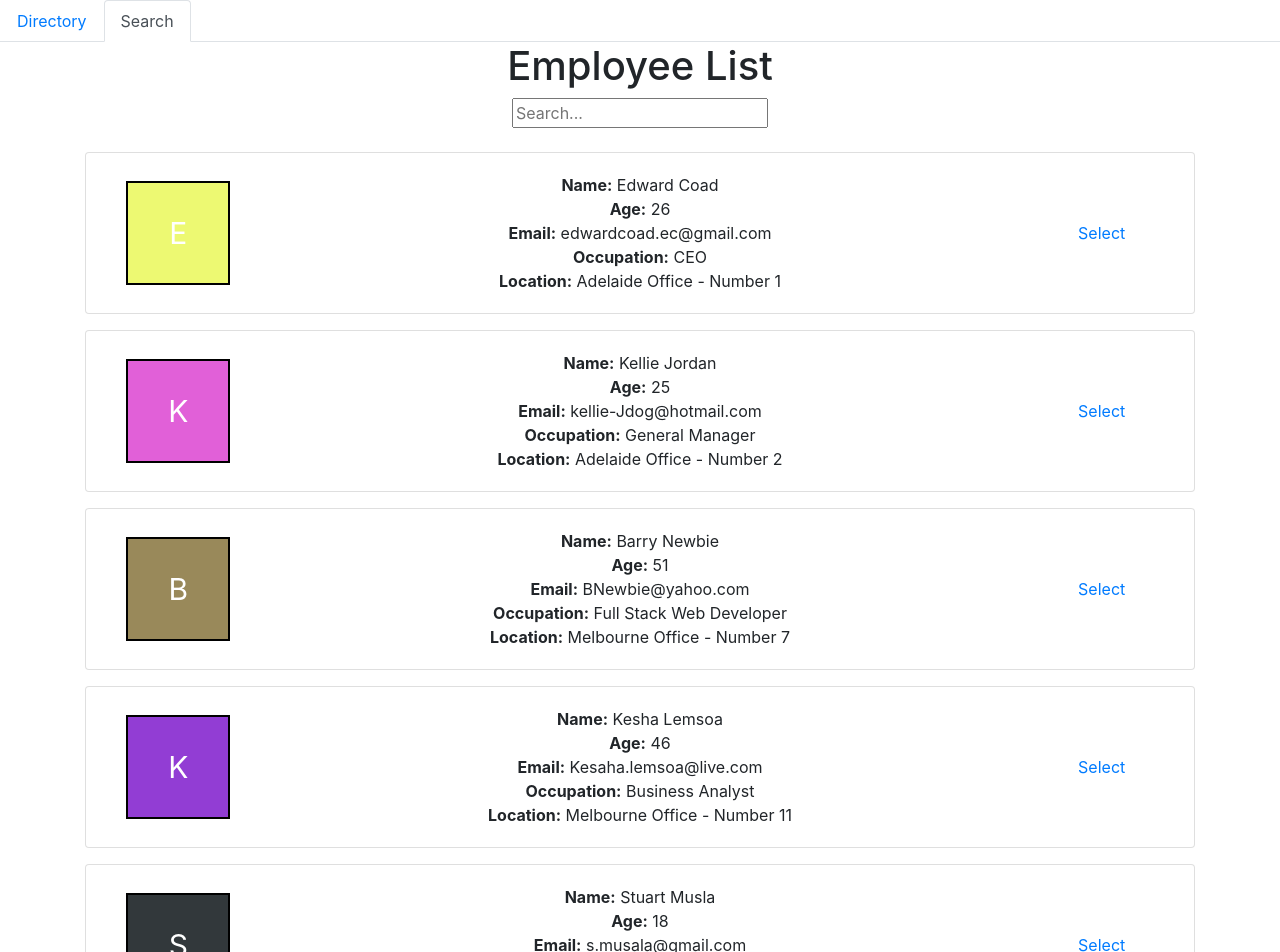
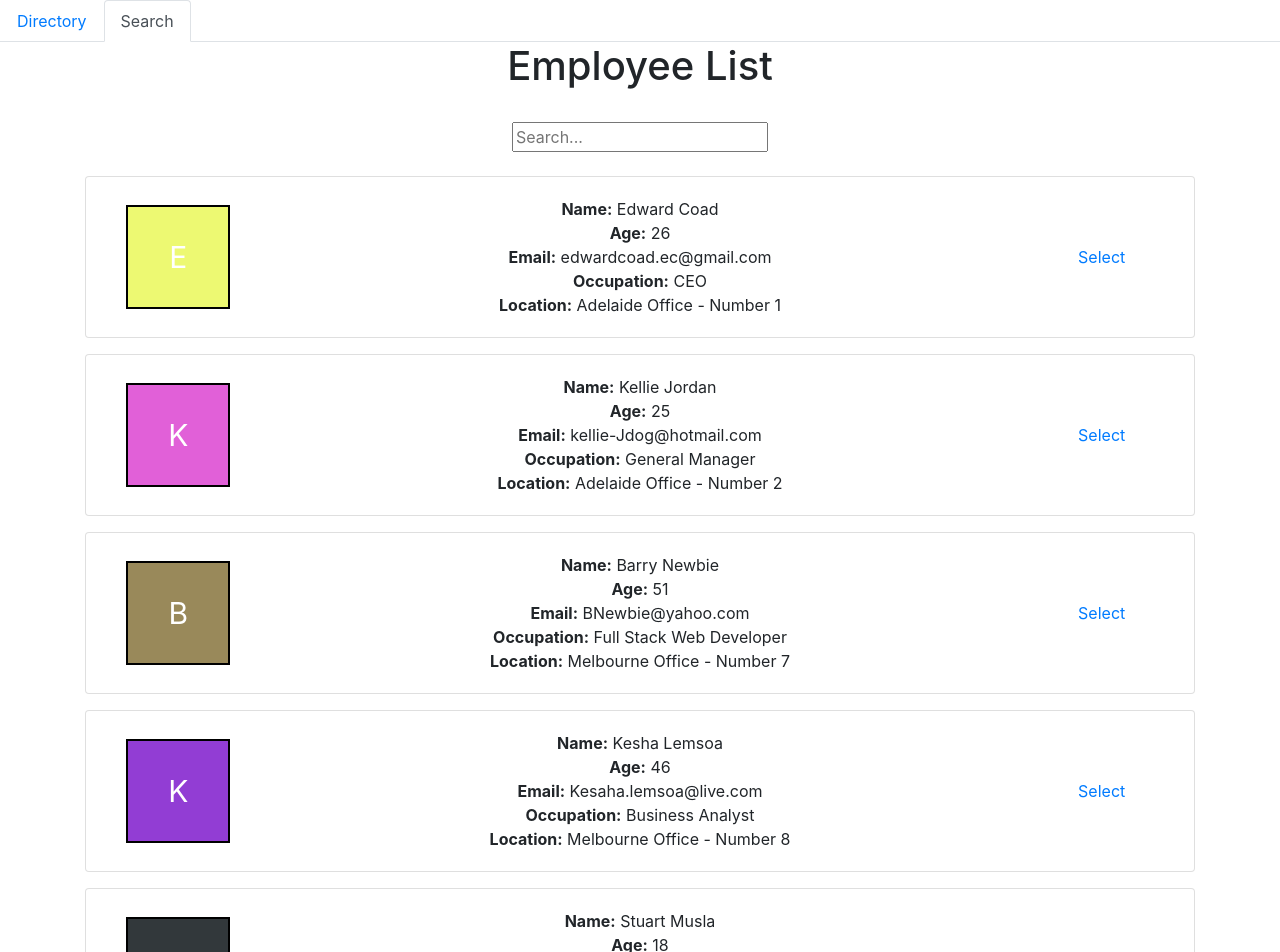
Before and after one commit to EdwardEMC/employeeDirectory, a React (Create React App) app: page /search in a window 1280 px wide. Shown: the top 952 px of the page. Built offline with nearby package versions, Linux system fonts and the light colour scheme.

Commit message:
small layout fixes, added option for background color

```diff
--- a/src/App.js
+++ b/src/App.js
@@ -3,7 +3,7 @@ import { BrowserRouter as Router, Route } from "react-router-dom";
 import Directory from "./pages/Directory";
 import Search from "./pages/Search";
 import Employee from "./pages/Employee";
-import NavTabs from "./components/utils/NavTabs";
+import NavTabs from "./components/NavTabs";
 
 
 function App() {
--- /dev/null
+++ b/src/components/Container/index.js
@@ -0,0 +1,8 @@
+import React from "react";
+import "./style.css";
+
+function Container(props) {
+  return <div className="container">{props.children}</div>;
+}
+
+export default Container;
--- a/src/components/utils/NavTabs.js
+++ b/src/components/NavTabs/index.js
@@ -1,5 +1,6 @@
 import React from "react";
 import { Link, useLocation } from "react-router-dom";
+import "./style.css";
 
 function NavTabs() {
   const location = useLocation();
--- a/src/components/Wrapper/index.js
+++ b/src/components/Wrapper/index.js
@@ -2,7 +2,7 @@ import React from "react";
 import "./style.css";
 
 function Wrapper(props) {
-  return <div className="wrapper container">{props.children}</div>;
+  return <div style={{backgroundColor: "white"}} className="wrapper">{props.children}</div>;
 }
 
 export default Wrapper;
--- a/src/employees.json
+++ b/src/employees.json
@@ -37,7 +37,7 @@
         "email": "Kesaha.lemsoa@live.com",
         "image": "https://images.generated.photos/mxdwr61hoV4B2bPmkf8TaugfWE5toudvHU6tejugG9I/rs:fit:512:512/Z3M6Ly9nZW5lcmF0/ZWQtcGhvdG9zL3Yy/XzAzMzA4NjYuanBn.jpg",
         "occupation": "Business Analyst",
-        "location": "Melbourne Office - Number 11"
+        "location": "Melbourne Office - Number 8"
     },
     {
         "id": 5,
@@ -157,6 +157,6 @@
         "email": "jpp@aol.com",
         "image": "https://images.generated.photos/35T4IAs79rFZyHcVpyZ_TJ-mnPBrzk_rEvJd0zQtFQA/rs:fit:512:512/Z3M6Ly9nZW5lcmF0/ZWQtcGhvdG9zL3Yy/XzAzNjgxNjAuanBn.jpg",
         "occupation": "Business Analyst",
-        "location": "Adelaide Office - Supplies"
+        "location": "Adelaide Office - Number 6"
     }
 ]
--- a/src/pages/Directory.js
+++ b/src/pages/Directory.js
@@ -1,6 +1,7 @@
 import React, { Component } from "react";
 import EmployeeCard from "../components/EmployeeCard";
 import Wrapper from "../components/Wrapper";
+import Container from "../components/Container";
 import Title from "../components/Title";
 import employees from "../employees.json";
 import Dropdown from "../components/utils/Dropdown";
@@ -42,6 +43,7 @@ class Directory extends Component {
   render() {
     return (
       <Wrapper>
+        <Container>
           <Title>Employee List</Title>
           <Dropdown
             filterEmployee={this.filterEmployee}
@@ -61,6 +63,7 @@ class Directory extends Component {
               location={employee.location}
             />
           ))}
+        </Container>
       </Wrapper>
     );
   }
--- a/src/pages/Search.js
+++ b/src/pages/Search.js
@@ -1,6 +1,7 @@
 import React, { Component } from "react";
 import EmployeeCard from "../components/EmployeeCard";
 import Wrapper from "../components/Wrapper";
+import Container from "../components/Container";
 import Title from "../components/Title";
 import employees from "../employees.json";
 import RandomColor from "../components/utils/RandomColor";
@@ -21,21 +22,22 @@ class Search extends Component {
 
     filerList = () => {
         let new_list = [];
+        const search = this.state.search.toLowerCase();
 
         employees.filter(employee => {
-            if(employee.name.toLowerCase().includes(this.state.search)) {
+            if(employee.name.toLowerCase().includes(search)) {
                 new_list.push(employee);
             }
-            else if(employee.age.toLowerCase().includes(this.state.search)) {
+            else if(employee.age.toLowerCase().includes(search)) {
                 new_list.push(employee);
             }
-            else if(employee.email.toLowerCase().includes(this.state.search)) {
+            else if(employee.email.toLowerCase().includes(search)) {
                 new_list.push(employee);
             }
-            else if(employee.occupation.toLowerCase().includes(this.state.search)) {
+            else if(employee.occupation.toLowerCase().includes(search)) {
                 new_list.push(employee);
             }
-            else if(employee.location.toLowerCase().includes(this.state.search)) {
+            else if(employee.location.toLowerCase().includes(search)) {
                 new_list.push(employee);
             }
             return false;
@@ -49,7 +51,9 @@ class Search extends Component {
     render() {
         return (
             <Wrapper>
+                <Container>
                     <Title>Employee List</Title>
+                    <br></br>
                     <form className="form d-flex justify-content-center">
                         <input
                             value={this.state.search}
@@ -74,6 +78,7 @@ class Search extends Component {
                             location={employee.location}
                         />
                     ))}
+                </Container>
             </Wrapper>
         );
     }
```
Also changed, not shown: src/components/Container/style.css (added), src/components/NavTabs/style.css (added). Lines whose indentation alone changed are shown as unchanged.
